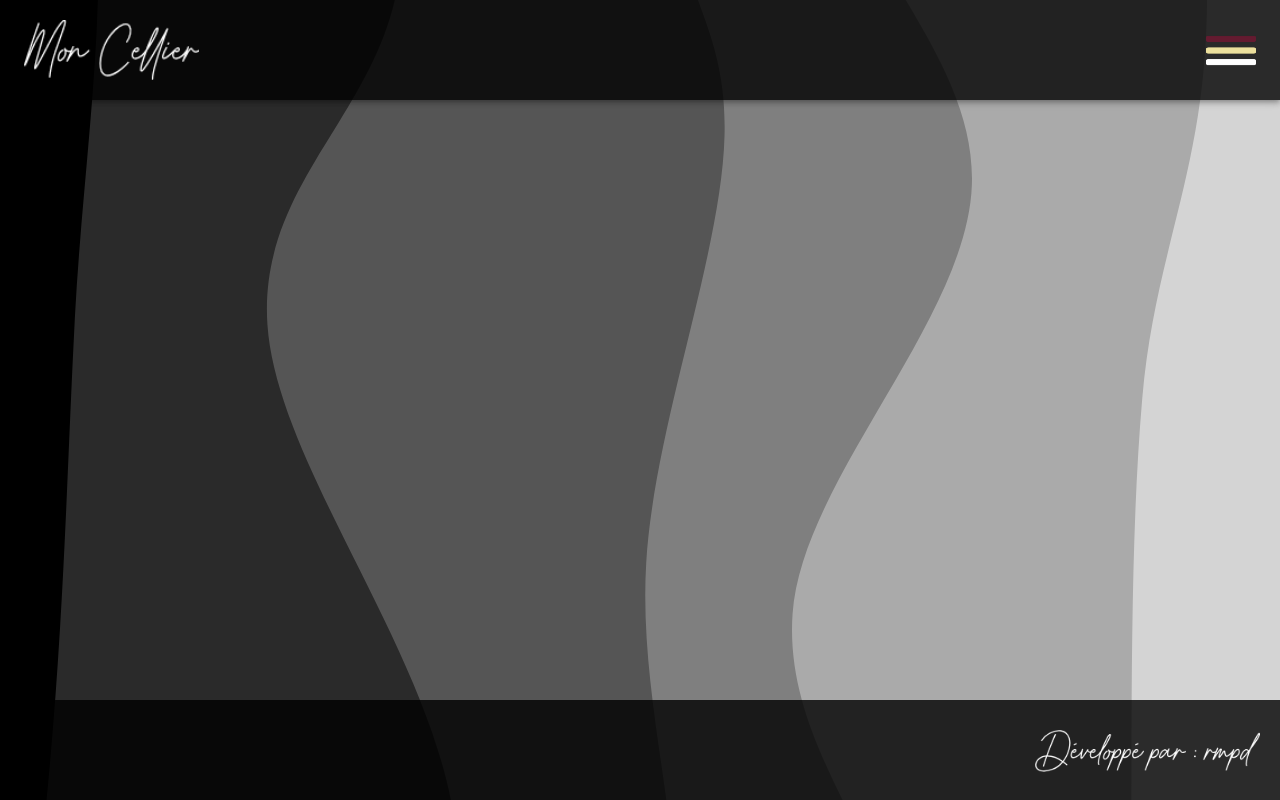
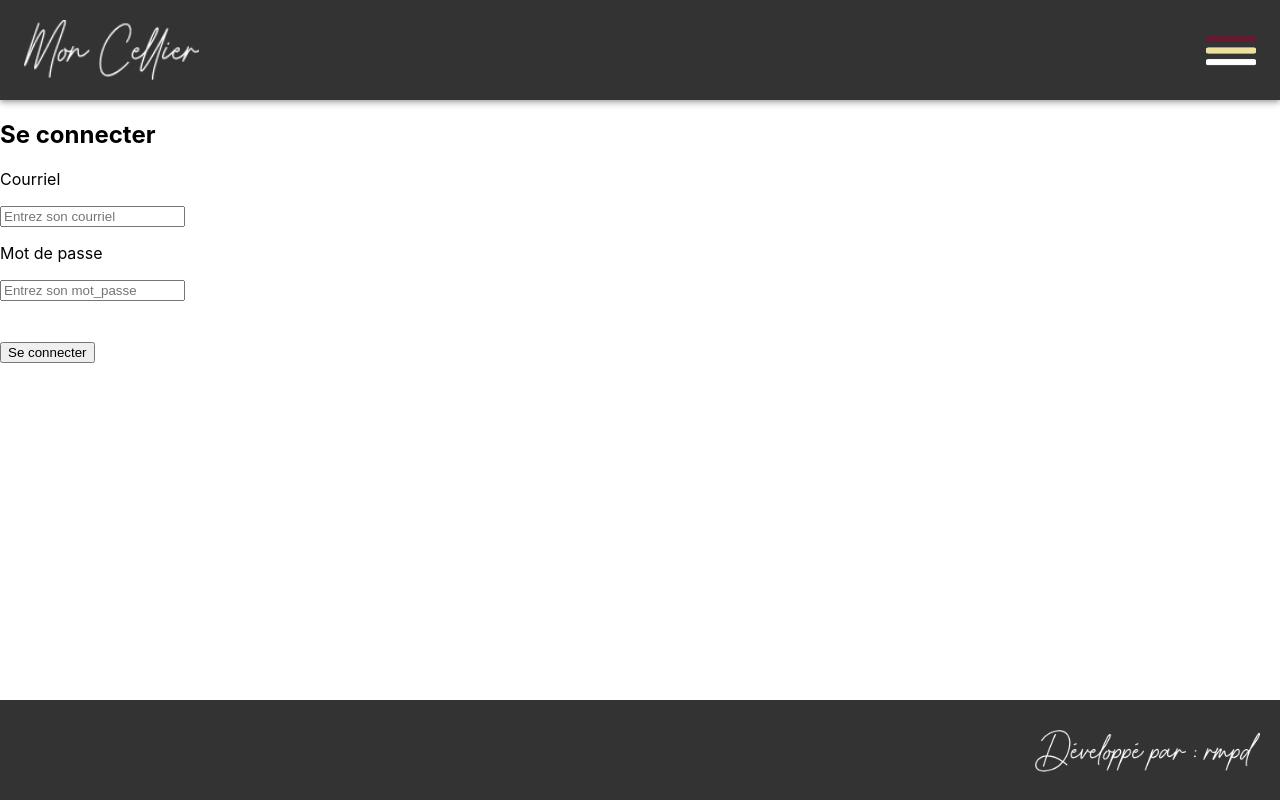
Before and after one commit to JonathanMartel/vino_etu, a React (Create React App) app in the folder client/: page / in a window 1280 px wide. Built offline with nearby package versions, Linux system fonts and the light colour scheme.

Commit message:
Redirection à la page de connexion à la racine

```diff
--- a/client/src/components/App/App.js
+++ b/client/src/components/App/App.js
@@ -26,7 +26,7 @@
 			<Router>
 				<Entete />
 				<Switch>
-					<Route exact path="/" component={Accueil} />
+					<Route exact path="/" component={Connexion} />
 					<Route exact path="/ajoutBouteille" component={AjoutBouteille} />
 
 					<Route exact path="/inscription" component={Inscription} />
```
